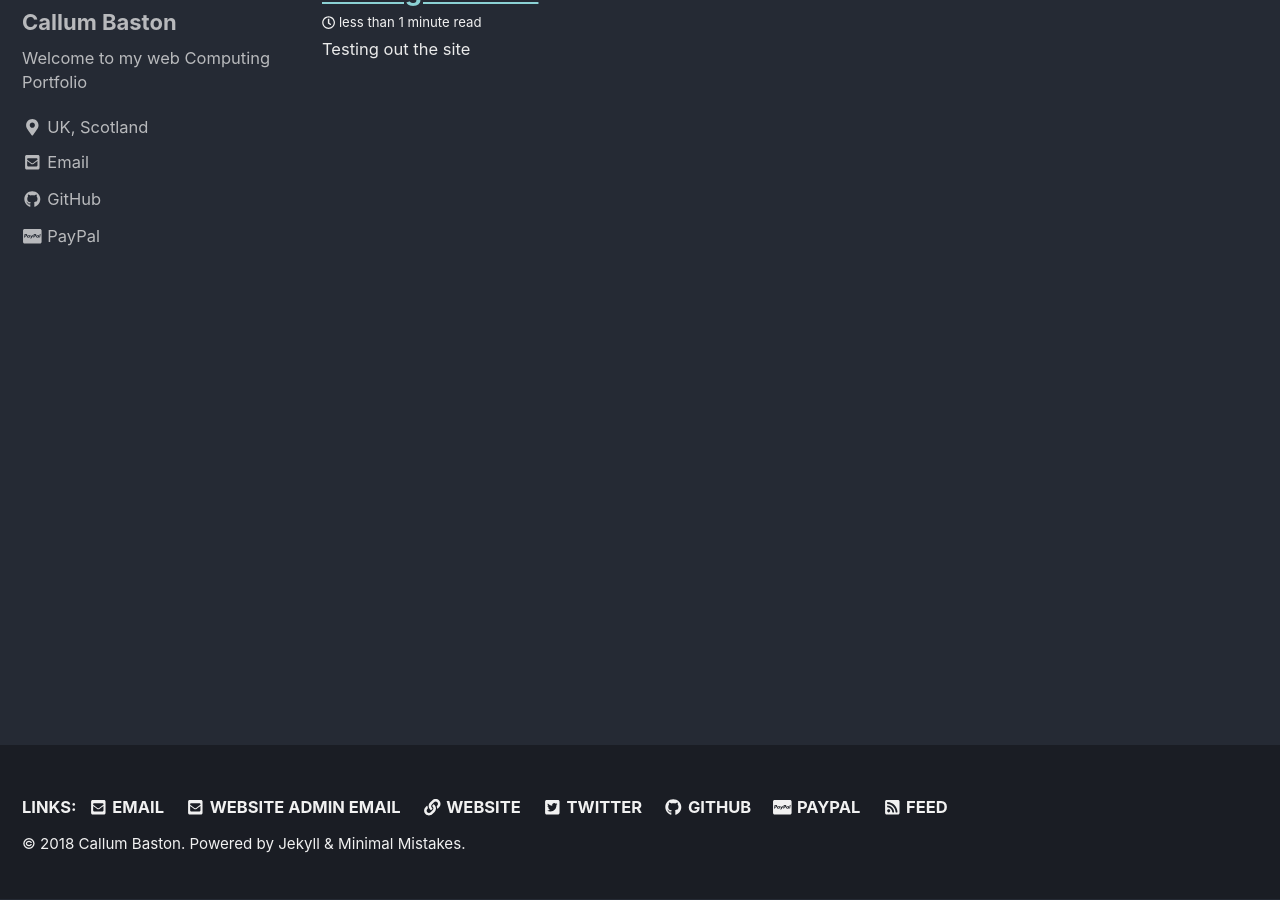
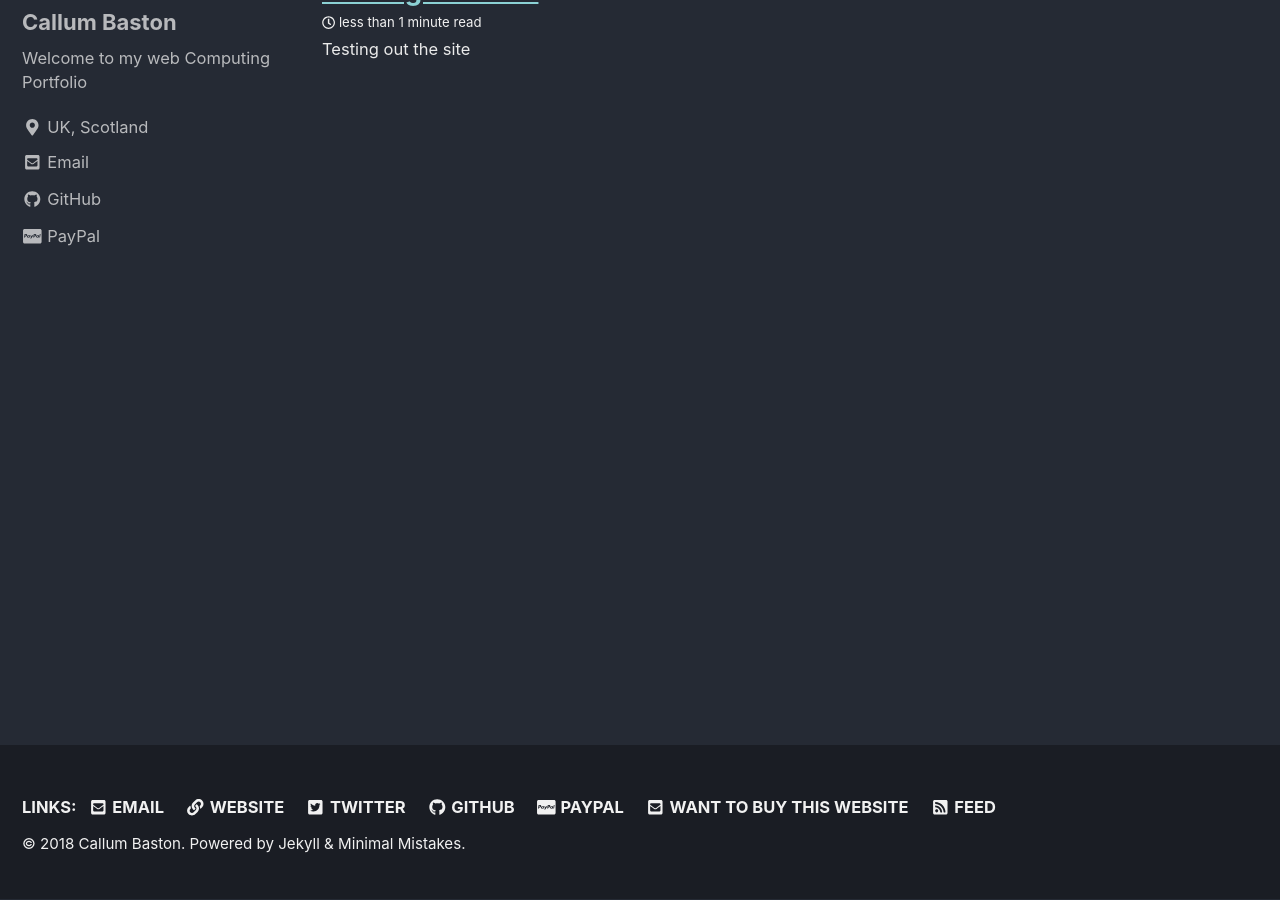
Before and after one commit to CallumBaston/CallumBaston.github.io, a Jekyll site: the page built from index.html, in a window 1280 px wide and 900 px high, scrolled down 429 px. Built offline with Jekyll 4.4.1, drawn with Linux system fonts in a browser that asks for light colours; cached includes are drawn as plain includes; nearby versions of some CDN libraries; the list of posts is cut into pages by our own code.

```diff
--- a/_config.yml
+++ b/_config.yml
@@ -106,22 +106,22 @@ footer:
     - label: "Email"
       icon: "fas fa-fw fa-envelope-square"
       url: mailto:Callum@baston.uk
-    - label: "Website Admin Email"
-      icon: "fas fa-fw fa-envelope-square"
-      url: mailto:admin@baston.uk
     - label: "Website"
       icon: "fas fa-fw fa-link"
       url: "https://www.baston.uk/"
     - label: "Twitter"
       icon: "fab fa-fw fa-twitter-square"
       url: "https://twitter.com/B4ston"
-      #<a href="https://twitter.com/B4ston?ref_src=twsrc%5Etfw" class="twitter-follow-button" data-show-count="false">Follow @B4ston</a><script async src="https://platform.twitter.com/widgets.js" charset="utf-8"></script>
+
     - label: "GitHub"
       icon: "fab fa-fw fa-github"
       url: "https://github.com/CallumBaston"
     - label: "PayPal"
       icon: "fab fa-fw fa-cc-paypal"
       url: "https://www.paypal.me/yellowspace"
+    - label: "Want to buy this Website"
+      icon: "fas fa-fw fa-envelope-square"
+      url: mailto:admin@baston.uk
 # Reading Files
 include:
   - .htaccess
```
Also changed, not shown: _posts/2018-11-02-websitetest.md (+3 -0 lines).
